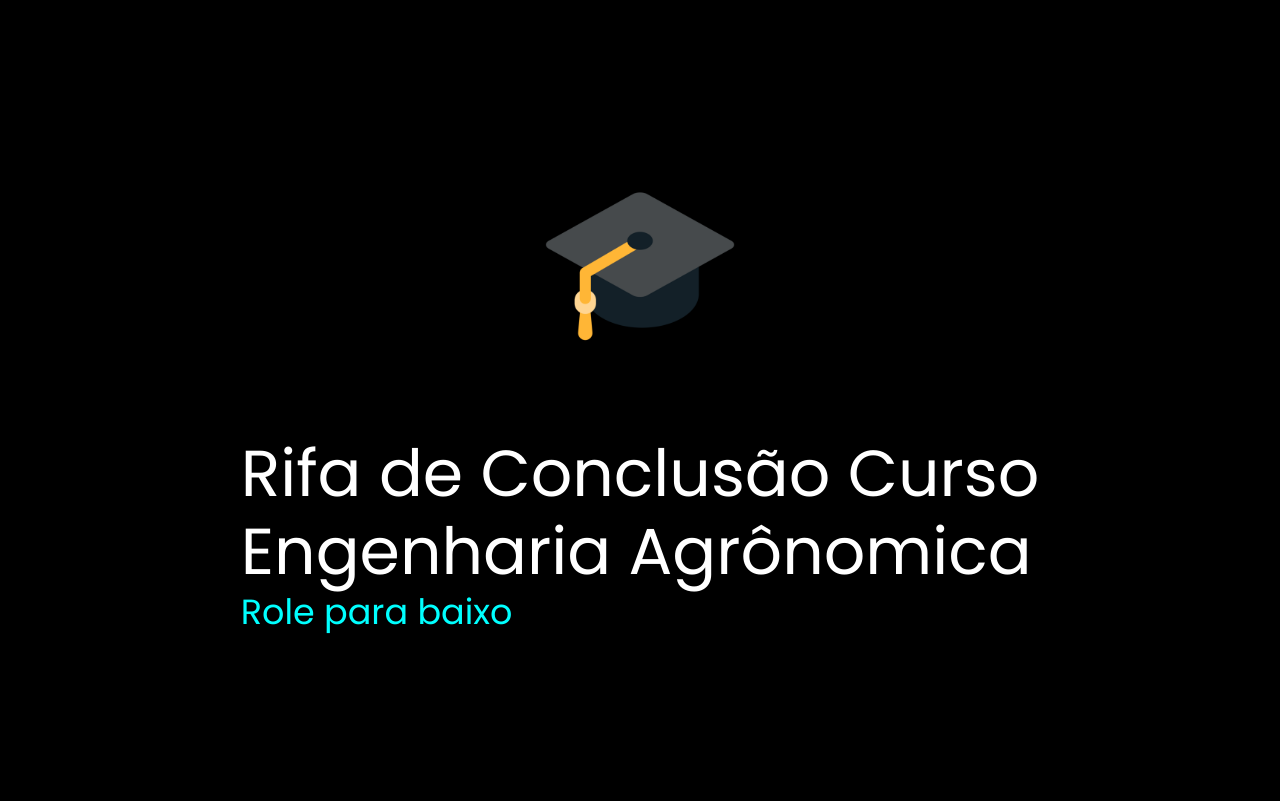
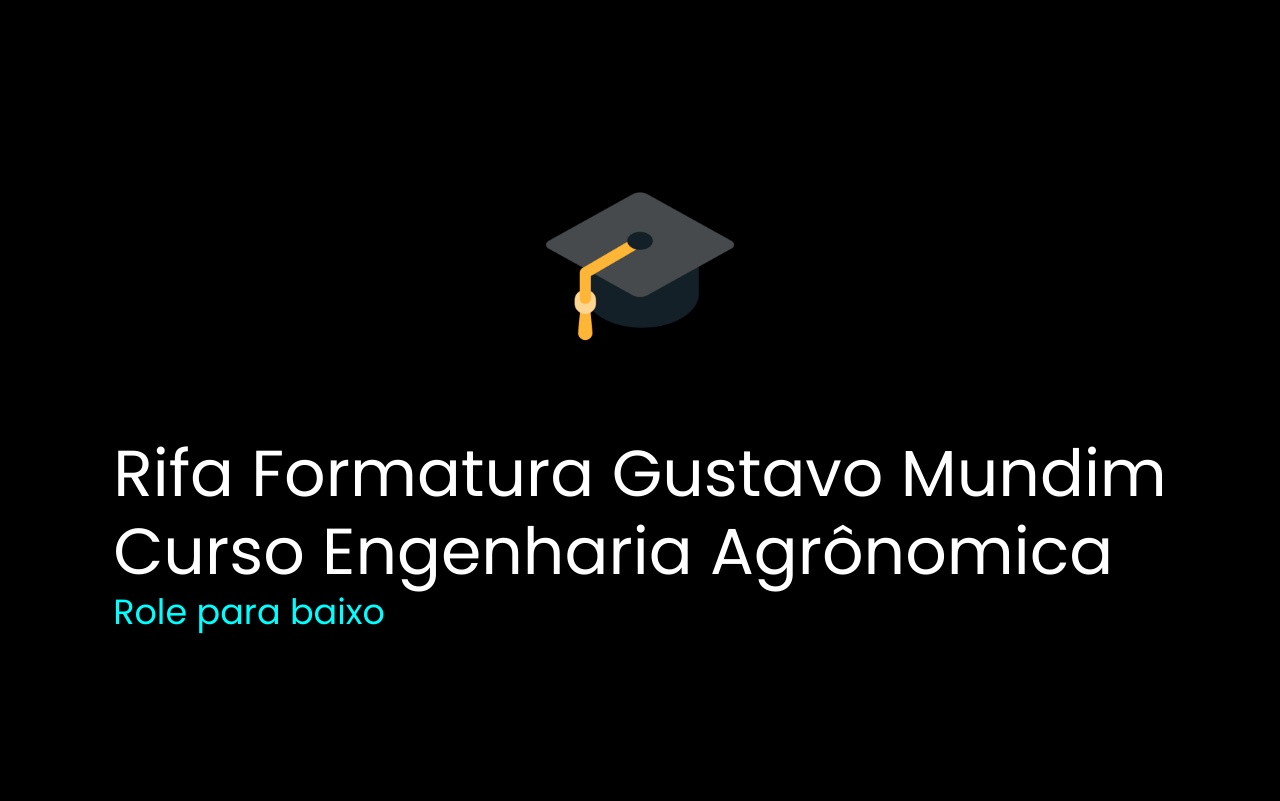
Before and after one commit to GustavoMundim/siterifaformatura, a Django app: page / in a window 1280 px wide. Shown: the top 801 px of the page. Run offline with Django 5.2, Linux system fonts and the light colour scheme; data that the repository does not hold is empty; some libraries are stand-ins or nearby versions.

Commit message:
heroku master

```diff
--- a/templates/homepage.html
+++ b/templates/homepage.html
@@ -9,9 +9,9 @@
 {% block body %}
 <section class="sec-1 show-animate">
     <img class="animate emoji-facu" src="{% static 'img/chapeu_facu.png' %}">
-    <h1 class="animate h1-animate"><br>Rifa de Conclusão Curso
+    <h1 class="animate h1-animate"><br>Rifa Formatura Gustavo Mundim
         <br>
-        Engenharia Agrônomica
+        Curso Engenharia Agrônomica
         <p class="p-animate">Role para baixo</p>
     </h1>
 </section>
```
